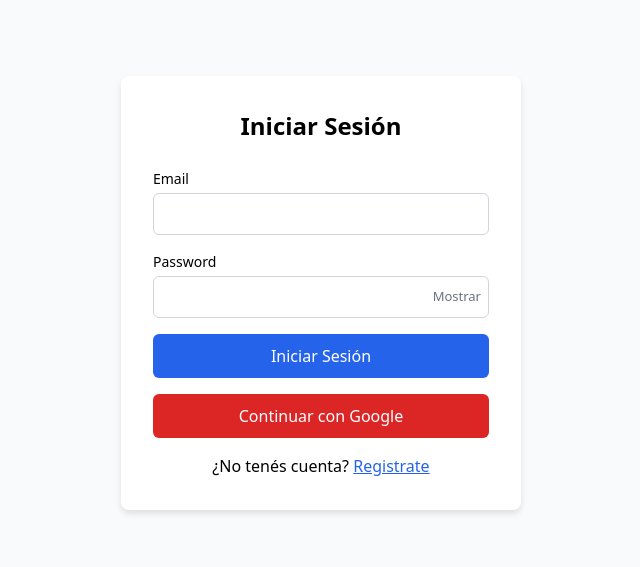
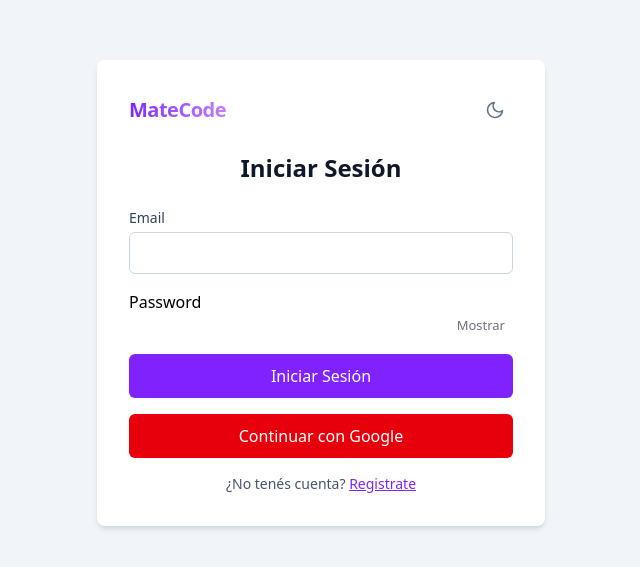
Before and after one commit to Ranz00/matecode, a React (Vite) app: page /login in a window 1280 px wide. Shown: the part 107-674 px from the top of the page, without its empty margins (319-959 px from the left). Built offline with nearby package versions, Linux system fonts and the light colour scheme; no server answers.

Commit message:
style: páginas en Tailwind con dark
theme.ts con clases compartidas. Auth y tareas con logo, toggle y dark. Componentes migran después.

```diff
--- a/src/pages/LoginPage.tsx
+++ b/src/pages/LoginPage.tsx
@@ -4,8 +4,10 @@ import { loginWithEmail, loginWithGoogle } from "../features/auth/Authenticator"
 import { traducirError, getErrorCode } from "../features/auth/authErrors";
 import { validateEmail, validatePassword } from "../utils/validation";
 import { PasswordInput } from "../components/PasswordInput";
+import { Logo } from "../components/Logo";
+import { ThemeToggle } from "../components/ThemeToggle";
 import { useToast } from "../components/Toast";
-import "../styles/pages.css";
+import { pageClass, cardClass, formClass, labelClass, inputClass, primaryBtnClass, dangerBtnClass, errorClass, linkClass } from "../styles/theme";
 
 export function LoginPage() {
     const { toast } = useToast();
@@ -52,24 +54,28 @@ export function LoginPage() {
     };
 
     return (
-        <div className="page">
-            <div className="card">
-                <h1 style={{ fontSize: "24px", fontWeight: "bold", textAlign: "center", marginBottom: "24px" }}>Iniciar Sesión</h1>
-                {error && <div className="error">{error}</div>}
-                <form onSubmit={handleSubmit} className="form">
+        <div className={pageClass}>
+            <div className={cardClass}>
+                <div className="mb-6 flex items-center justify-between">
+                    <Logo size="sm" />
+                    <ThemeToggle />
+                </div>
+                <h1 className="mb-6 text-center text-2xl font-bold text-slate-900 dark:text-white">Iniciar Sesión</h1>
+                {error && <div className={errorClass}>{error}</div>}
+                <form onSubmit={handleSubmit} className={formClass}>
                     <div>
-                        <label className="label">Email</label>
-                        <input type="email" value={email} onChange={(e) => { const v = e.target.value; setEmail(v); if (emailError && !validateEmail(v)) setEmailError(null); }} onBlur={() => setEmailError(validateEmail(email))} required className="input" />
-                        {emailError && <p className="error">{emailError}</p>}
+                        <label className={labelClass}>Email</label>
+                        <input type="email" value={email} onChange={(e) => { const v = e.target.value; setEmail(v); if (emailError && !validateEmail(v)) setEmailError(null); }} onBlur={() => setEmailError(validateEmail(email))} required className={inputClass} />
+                        {emailError && <p className={errorClass}>{emailError}</p>}
                     </div>
                     <PasswordInput label="Password" value={password} onChange={(v) => { setPassword(v); if (passwordError && !validatePassword(v)) setPasswordError(null); }} error={passwordError} onBlur={() => setPasswordError(validatePassword(password))} />
-                    <button type="submit" disabled={loading} className="btn btn-primary">{loading ? "Ingresando..." : "Iniciar Sesión"}</button>
+                    <button type="submit" disabled={loading} className={primaryBtnClass}>{loading ? "Ingresando..." : "Iniciar Sesión"}</button>
                 </form>
-                <div style={{ marginTop: "16px" }}>
-                    <button onClick={handleGoogleLogin} disabled={loading} className="btn btn-danger">Continuar con Google</button>
+                <div className="mt-4">
+                    <button onClick={handleGoogleLogin} disabled={loading} className={dangerBtnClass}>Continuar con Google</button>
                 </div>
-                <p style={{ textAlign: "center", marginTop: "16px" }}>
-                    ¿No tenés cuenta? <Link to="/register" className="link">Registrate</Link>
+                <p className="mt-4 text-center text-sm text-slate-600 dark:text-slate-300">
+                    ¿No tenés cuenta? <Link to="/register" className={linkClass}>Registrate</Link>
                 </p>
             </div>
         </div>
--- a/src/pages/RegisterPage.tsx
+++ b/src/pages/RegisterPage.tsx
@@ -4,8 +4,10 @@ import { registerWithEmail, loginWithGoogle } from "../features/auth/Authenticat
 import { traducirError, getErrorCode } from "../features/auth/authErrors";
 import { validateName, validateEmail, validatePassword, validateConfirm } from "../utils/validation";
 import { PasswordInput } from "../components/PasswordInput";
+import { Logo } from "../components/Logo";
+import { ThemeToggle } from "../components/ThemeToggle";
 import { useToast } from "../components/Toast";
-import "../styles/pages.css";
+import { pageClass, cardClass, formClass, labelClass, inputClass, primaryBtnClass, dangerBtnClass, errorClass, linkClass } from "../styles/theme";
 
 export function RegisterPage() {
     const { toast } = useToast();
@@ -52,38 +54,42 @@ export function RegisterPage() {
             await loginWithGoogle();
             toast("Sesión iniciada, ¡bienvenido!");
             navigate("/tasks");
-       } catch (err: unknown) {
-           setError(traducirError(getErrorCode(err)));
+        } catch (err: unknown) {
+            setError(traducirError(getErrorCode(err)));
         } finally {
             setLoading(false);
         }
     };
 
     return (
-        <div className="page">
-            <div className="card">
-                <h1 style={{ fontSize: "24px", fontWeight: "bold", textAlign: "center", marginBottom: "24px" }}>Crear Cuenta</h1>
-                {error && <div className="error">{error}</div>}
-                <form onSubmit={handleSubmit} className="form">
+        <div className={pageClass}>
+            <div className={cardClass}>
+                <div className="mb-6 flex items-center justify-between">
+                    <Logo size="sm" />
+                    <ThemeToggle />
+                </div>
+                <h1 className="mb-6 text-center text-2xl font-bold text-slate-900 dark:text-white">Crear Cuenta</h1>
+                {error && <div className={errorClass}>{error}</div>}
+                <form onSubmit={handleSubmit} className={formClass}>
                     <div>
-                        <label className="label">Nombre</label>
-                        <input type="text" value={name} onChange={(e) => { const v = e.target.value; setName(v); if (nameError && !validateName(v)) setNameError(null); }} onBlur={() => setNameError(validateName(name))} required className="input" />
-                        {nameError && <p className="error">{nameError}</p>}
+                        <label className={labelClass}>Nombre</label>
+                        <input type="text" value={name} onChange={(e) => { const v = e.target.value; setName(v); if (nameError && !validateName(v)) setNameError(null); }} onBlur={() => setNameError(validateName(name))} required className={inputClass} />
+                        {nameError && <p className={errorClass}>{nameError}</p>}
                     </div>
                     <div>
-                        <label className="label">Email</label>
-                        <input type="email" value={email} onChange={(e) => { const v = e.target.value; setEmail(v); if (emailError && !validateEmail(v)) setEmailError(null); }} onBlur={() => setEmailError(validateEmail(email))} required className="input" />
-                        {emailError && <p className="error">{emailError}</p>}
+                        <label className={labelClass}>Email</label>
+                        <input type="email" value={email} onChange={(e) => { const v = e.target.value; setEmail(v); if (emailError && !validateEmail(v)) setEmailError(null); }} onBlur={() => setEmailError(validateEmail(email))} required className={inputClass} />
+                        {emailError && <p className={errorClass}>{emailError}</p>}
                     </div>
                     <PasswordInput label="Password" value={password} onChange={(v) => { setPassword(v); if (passwordError && !validatePassword(v)) setPasswordError(null); }} error={passwordError} onBlur={() => setPasswordError(validatePassword(password))} />
                     <PasswordInput label="Confirmar Password" value={confirmPassword} onChange={(v) => { setConfirmPassword(v); if (confirmError && !validateConfirm(password, v)) setConfirmError(null); }} error={confirmError} onBlur={() => setConfirmError(validateConfirm(password, confirmPassword))} />
-                    <button type="submit" disabled={loading} className="btn btn-primary">{loading ? "Creando cuenta..." : "Registrarse"}</button>
+                    <button type="submit" disabled={loading} className={primaryBtnClass}>{loading ? "Creando cuenta..." : "Registrarse"}</button>
                 </form>
-                <div style={{ marginTop: "16px" }}>
-                    <button onClick={handleGoogleRegister} disabled={loading} className="btn btn-danger">Continuar con Google</button>
+                <div className="mt-4">
+                    <button onClick={handleGoogleRegister} disabled={loading} className={dangerBtnClass}>Continuar con Google</button>
                 </div>
-                <p style={{ textAlign: "center", marginTop: "16px" }}>
-                    ¿Ya tenés cuenta? <Link to="/login" className="link">Iniciá sesión</Link>
+                <p className="mt-4 text-center text-sm text-slate-600 dark:text-slate-300">
+                    ¿Ya tenés cuenta? <Link to="/login" className={linkClass}>Iniciá sesión</Link>
                 </p>
             </div>
         </div>
--- a/src/pages/TasksPage.tsx
+++ b/src/pages/TasksPage.tsx
@@ -4,7 +4,6 @@ import { useNavigate } from "react-router-dom";
 import { TodoList } from "../components/TodoList";
 import { Logo } from "../components/Logo";
 import { ThemeToggle } from "../components/ThemeToggle";
-import "../styles/pages.css";
 
 export function TasksPage() {
     const { user } = useAuth();
@@ -16,17 +15,17 @@ export function TasksPage() {
     };
 
     return (
-        <div style={{ minHeight: "100vh", background: "#f9fafb", padding: "16px" }}>
-            <header className="tasks-header">
+        <div className="min-h-screen bg-slate-100 p-4 dark:bg-slate-950">
+            <header className="mb-8 flex items-center justify-between">
                 <Logo />
-                <div style={{ display: "flex", alignItems: "center", gap: "16px" }}>
+                <div className="flex items-center gap-4">
                     <ThemeToggle />
-                    <span style={{ fontSize: "14px", color: "#6b7280" }}>{user?.displayName ?? user?.email}</span>
-                    <button onClick={handleLogout} className="btn btn-danger" style={{ width: "auto" }}>Cerrar Sesión</button>
+                    <span className="text-sm text-slate-500 dark:text-slate-400">{user?.displayName ?? user?.email}</span>
+                    <button onClick={handleLogout} className="rounded-md bg-red-600 px-3 py-2 text-sm font-medium text-white transition hover:bg-red-700">Cerrar Sesión</button>
                 </div>
             </header>
-            <main style={{ maxWidth: "600px", margin: "0 auto" }}>
-                <h2 style={{ fontSize: "20px", fontWeight: "bold", marginBottom: "16px" }}>Mis tareas</h2>
+            <main className="mx-auto max-w-2xl">
+                <h2 className="mb-4 text-xl font-bold text-slate-900 dark:text-white">Mis tareas</h2>
                 <TodoList />
             </main>
         </div>
--- /dev/null
+++ b/src/styles/theme.ts
@@ -0,0 +1,27 @@
+// Clases Tailwind compartidas, un solo lugar para el look
+// Paleta sobria con acento violeta de la marca, lista para dark
+
+export const pageClass =
+    "flex min-h-screen items-center justify-center bg-slate-100 px-4 dark:bg-slate-950";
+
+export const cardClass =
+    "w-full max-w-md rounded-lg bg-white p-8 shadow-md dark:bg-slate-900";
+
+export const formClass = "flex flex-col gap-4";
+
+export const labelClass =
+    "mb-1 block text-sm font-medium text-slate-700 dark:text-slate-200";
+
+export const inputClass =
+    "w-full rounded-md border border-slate-300 bg-white px-3 py-2 text-slate-900 placeholder:text-slate-400 focus:outline-none focus:ring-2 focus:ring-violet-500 dark:border-slate-700 dark:bg-slate-800 dark:text-slate-100";
+
+export const primaryBtnClass =
+    "w-full rounded-md bg-violet-600 px-4 py-2.5 font-medium text-white transition hover:bg-violet-700 disabled:opacity-50";
+
+export const dangerBtnClass =
+    "w-full rounded-md bg-red-600 px-4 py-2.5 font-medium text-white transition hover:bg-red-700 disabled:opacity-50";
+
+export const errorClass =
+    "mb-4 rounded-md bg-red-100 px-3 py-2 text-sm text-red-700 dark:bg-red-950 dark:text-red-300";
+
+export const linkClass = "text-violet-600 underline dark:text-violet-400";
```
